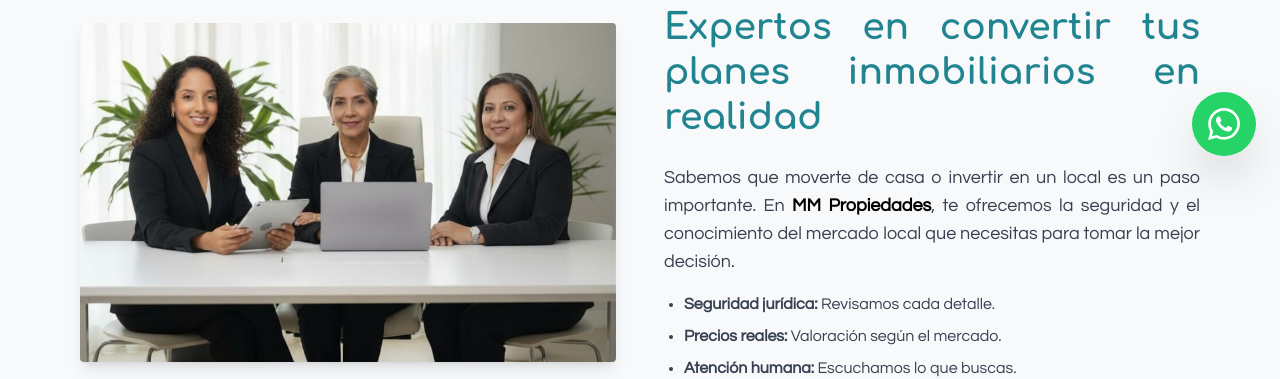
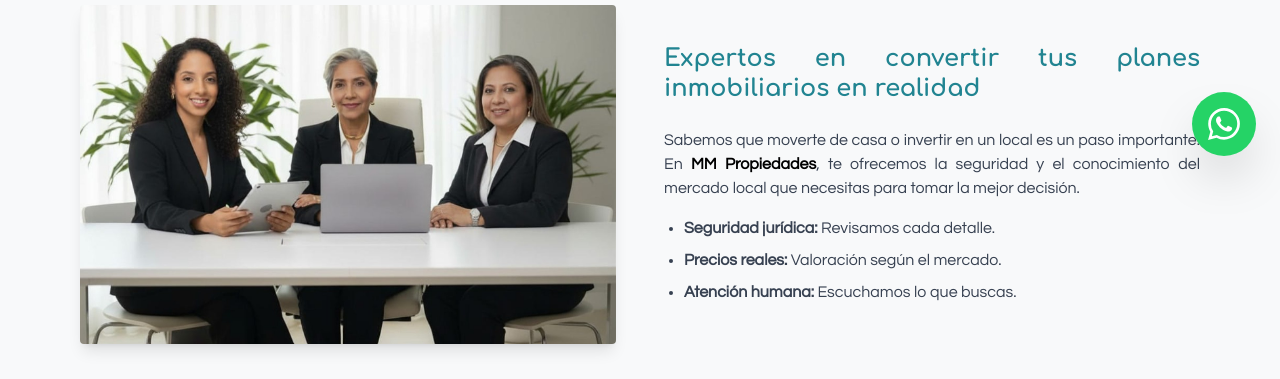
Before and after one commit to mmpropiedades/web-mm-propiedades, a React (Vite) app: page / in a window 1280 px wide. Shown: the part 620-999 px from the top of the page. Built offline with nearby package versions, Linux system fonts and the light colour scheme; no server answers.

Commit message:
tamaño texto

```diff
--- a/src/pages/Inicio.jsx
+++ b/src/pages/Inicio.jsx
@@ -55,10 +55,10 @@ export default function Inicio() {
           />
         </div>
         <div>
-          <h2 className="text-4xl text-justify font-bold font-title text-brand-title leading-tight mb-6">
+          <h2 className="text-2xl text-justify font-bold font-title text-brand-title leading-tight mb-6">
             Expertos en convertir tus planes inmobiliarios en realidad
           </h2>
-          <p className="text-gray-700 text-justify mb-4 text-lg">
+          <p className="text-gray-700 text-justify mb-4 text-md">
             Sabemos que moverte de casa o invertir en un local es un paso importante. En <strong className="text-black">MM Propiedades</strong>, te ofrecemos la seguridad y el conocimiento del mercado local que necesitas para tomar la mejor decisión.
           </p>
           <ul className="list-disc pl-5 text-justify space-y-2 text-gray-700">
@@ -97,7 +97,7 @@ export default function Inicio() {
       </section>
 
       {/* 4. CARRUSEL DESTACADAS */}
-      <section className="max-w-4xl mx-auto px-4 py-16 flex flex-col items-center">
+      <section className="max-w-3xl mx-auto px-4 py-16 flex flex-col items-center">
         <div className="relative w-full h-96 bg-gray-200 overflow-hidden rounded-lg shadow-lg mb-6">
 
           {loading && propiedades.length === 0 ? (
--- a/src/pages/Nosotros.jsx
+++ b/src/pages/Nosotros.jsx
@@ -7,7 +7,7 @@ export default function Nosotros() {
 
       {/* 1. SECCIÓN INTRODUCCIÓN */}
       <section className="max-w-6xl mx-auto px-4 py-16">
-        <h2 className="text-3xl md:text-4xl font-bold font-title text-brand-title text-center mb-12">
+        <h2 className="text-3xl md:text-3xl font-bold font-title text-brand-title text-center mb-12">
           Experiencia local, transparencia total
         </h2>
         <div className="grid md:grid-cols-2 gap-12 items-start">
@@ -36,7 +36,7 @@ export default function Nosotros() {
 
       {/* 2. SECCIÓN EQUIPO */}
       <section className="max-w-6xl mx-auto px-4 py-16 border-t border-gray-100">
-        <h2 className="text-3xl md:text-4xl font-bold font-title text-brand-title text-center mb-12">
+        <h2 className="text-3xl md:text-3xl font-bold font-title text-brand-title text-center mb-12">
           Conoce a nuestro equipo
         </h2>
         <div className="grid grid-cols-1 md:grid-cols-3 gap-8 text-center">
--- a/src/pages/Servicios.jsx
+++ b/src/pages/Servicios.jsx
@@ -43,7 +43,7 @@ export default function Servicios() {
 
       <section className="max-w-6xl mx-auto px-4 py-16">
         <div className="text-center mb-16">
-          <h2 className="text-3xl md:text-4xl font-bold font-title text-brand-title mb-4">
+          <h2 className="text-3xl md:text-3xl font-bold font-title text-brand-title mb-4">
             Tu aliado integral en el mercado inmobiliario
           </h2>
           <p className="max-w-3xl mx-auto text-gray-600">
```
